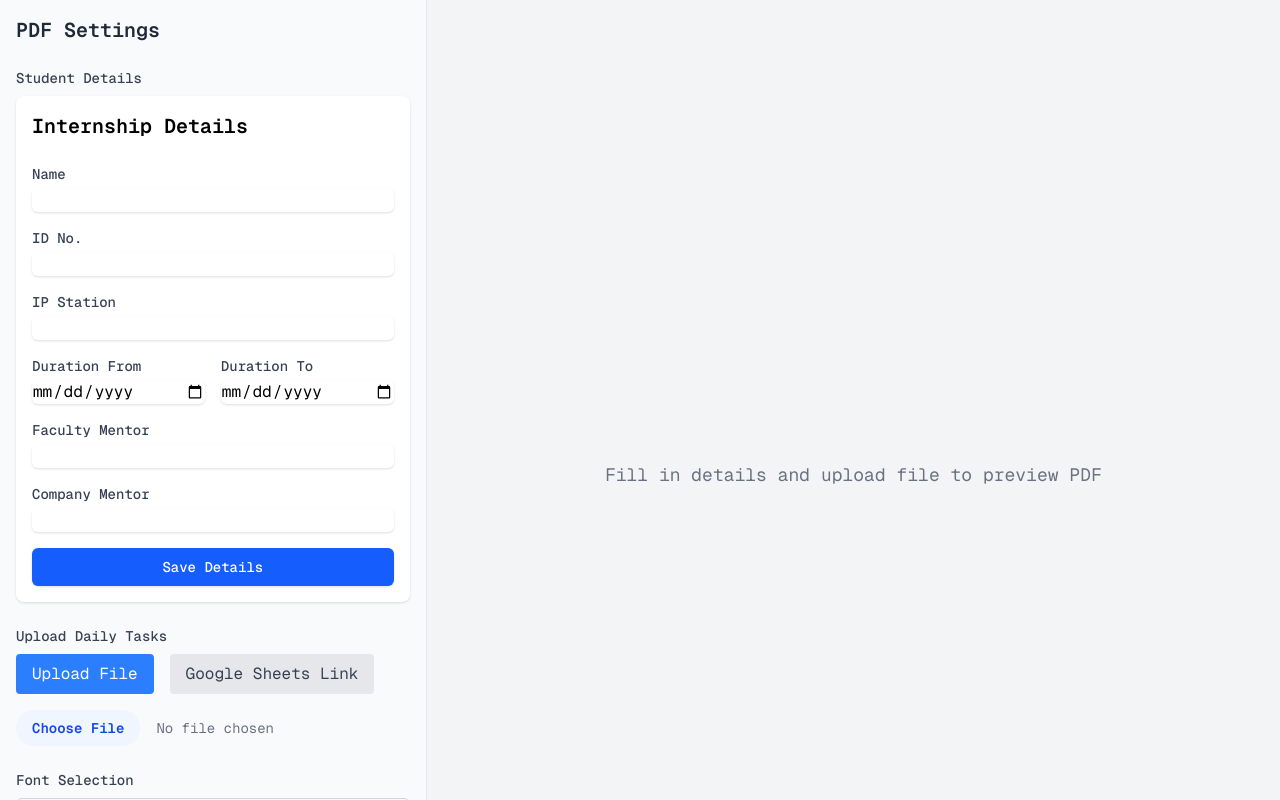
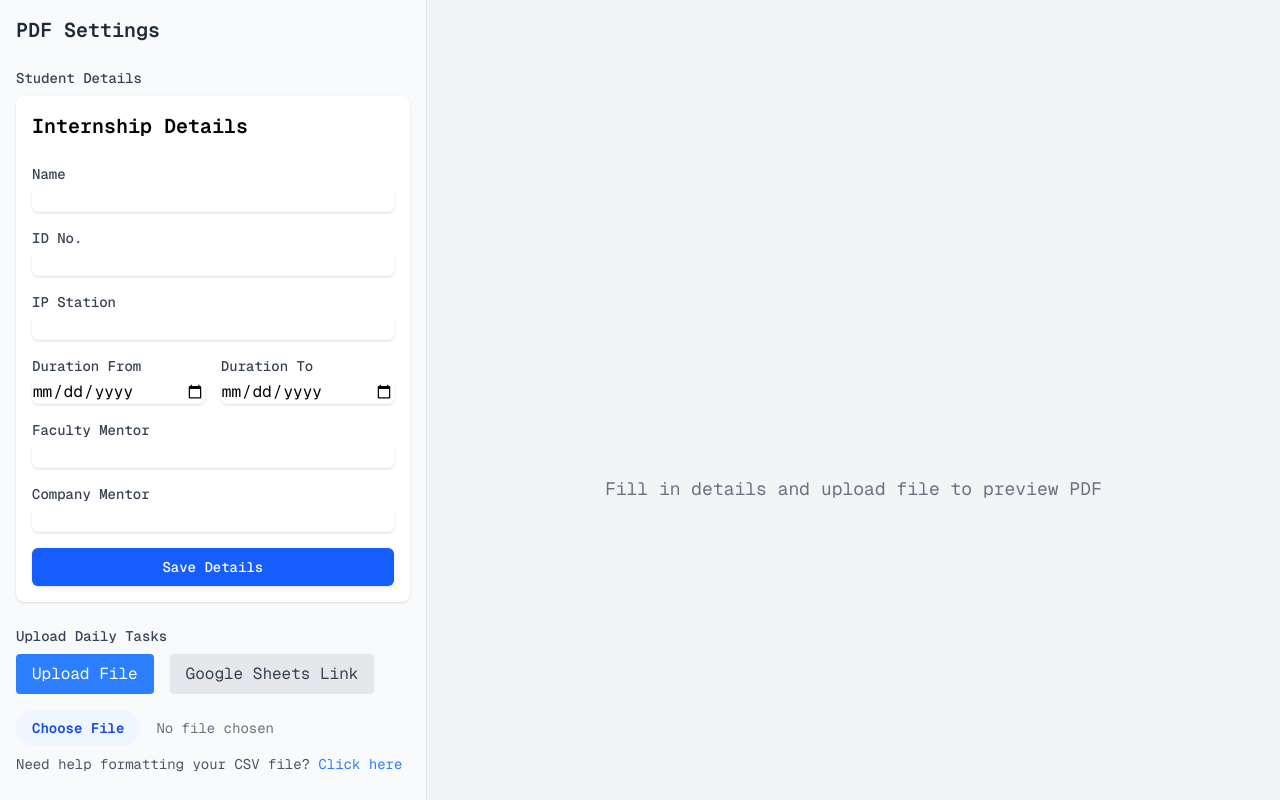
Before and after one commit to tanishq-cloud/ip-diary, a React (Vite) app: page / in a window 1280 px wide. Shown: the top 800 px of the page. Built offline with nearby package versions, Linux system fonts and the light colour scheme; what @react-pdf/renderer would draw is missing.

Commit message:
added workflow

```diff
--- a/src/components/form/file-upload.jsx
+++ b/src/components/form/file-upload.jsx
@@ -4,7 +4,7 @@ import * as XLSX from "xlsx";
 const FileUpload = ({ onDataProcessed }) => {
   const [activeTab, setActiveTab] = useState("upload");
   const [googleSheetLink, setGoogleSheetLink] = useState(
-    localStorage.getItem("googleSheetLink") || ""
+    localStorage.getItem("googleSheetLink") || "",
   );
   const [isEditing, setIsEditing] = useState(!googleSheetLink);
 
@@ -100,10 +100,11 @@ const FileUpload = ({ onDataProcessed }) => {
 
     // Validate the link format
     const isValidLink =
-      link.includes("docs.google.com/spreadsheets") && link.includes("output=csv");
+      link.includes("docs.google.com/spreadsheets") &&
+      link.includes("output=csv");
     if (!isValidLink) {
       alert(
-        "Invalid Google Sheets link. Please provide a valid CSV export link."
+        "Invalid Google Sheets link. Please provide a valid CSV export link.",
       );
       return;
     }
@@ -152,12 +153,26 @@ const FileUpload = ({ onDataProcessed }) => {
       </div>
 
       {activeTab === "upload" && (
+        <div>
         <input
           type="file"
           accept=".xlsx, .xls, .csv"
           onChange={handleFileUpload}
           className="block w-full text-sm text-gray-500 file:mr-4 file:py-2 file:px-4 file:rounded-full file:border-0 file:text-sm file:font-semibold file:bg-blue-50 file:text-blue-700 hover:file:bg-blue-100"
         />
+
+        <div className="mt-2 text-sm text-gray-600">
+      <span>Need help formatting your CSV file? </span>
+      <a
+        href="https://github.com/tanishq-cloud/ip-diary/wiki/Task-Format-(CSV-File)"
+        target="_blank"
+        rel="noopener noreferrer"
+        className="text-blue-500 hover:underline"
+      >
+        Click here
+      </a>
+    </div>
+    </div>
       )}
 
       {activeTab === "link" && (
@@ -180,7 +195,7 @@ const FileUpload = ({ onDataProcessed }) => {
                 </button>
                 {/* Help Hyperlink */}
                 <a
-                  href="https://github.com/tanishq-cloud/ip-diary/wiki/Task-format"
+                  href="https://github.com/tanishq-cloud/ip-diary/wiki/Task-Format-(Google-Sheets-Public-Link)"
                   target="_blank"
                   rel="noopener noreferrer"
                   className="text-sm text-blue-500 hover:underline"
--- a/vite.config.js
+++ b/vite.config.js
@@ -4,6 +4,7 @@ import tailwindcss from "@tailwindcss/vite";
 // https://vite.dev/config/
 export default defineConfig({
   plugins: [react(), tailwindcss()],
+  base: "ip-diary",
   test: {
     globals: true,
     environment: "jsdom",
```
